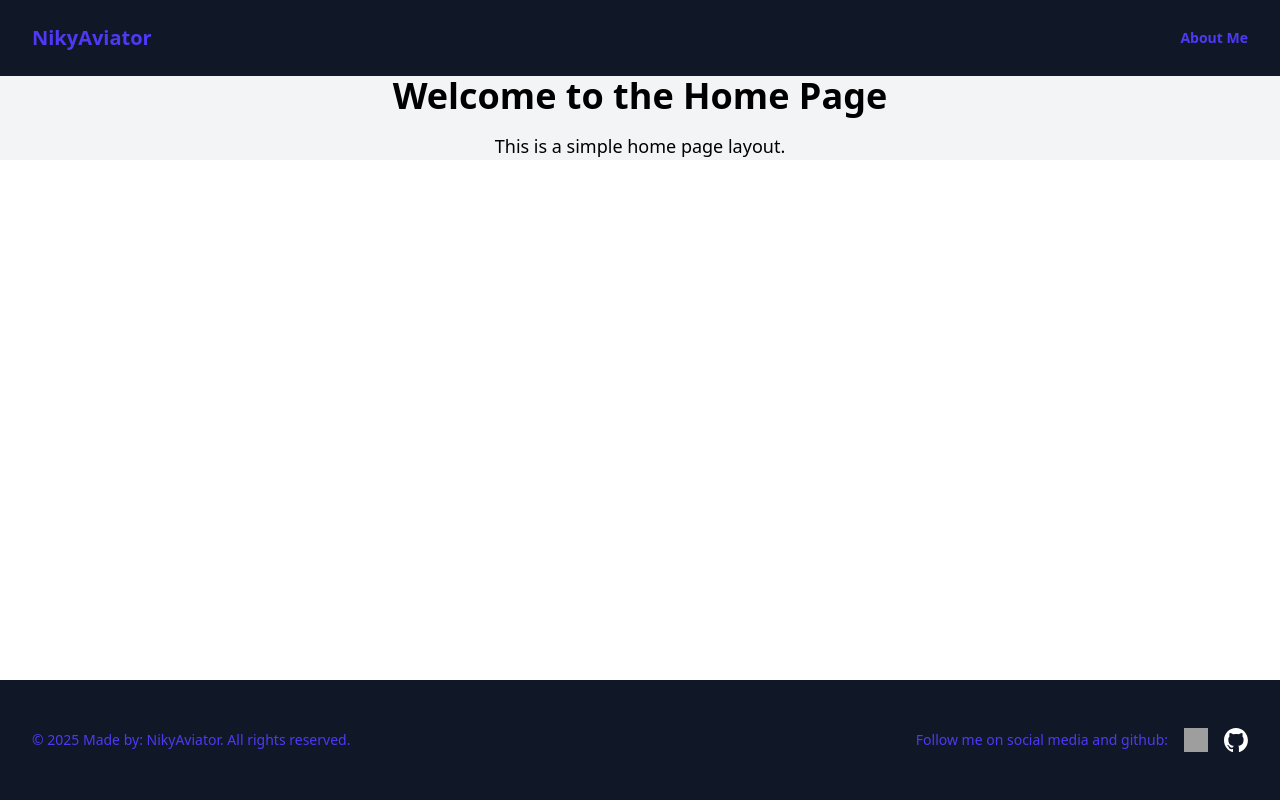
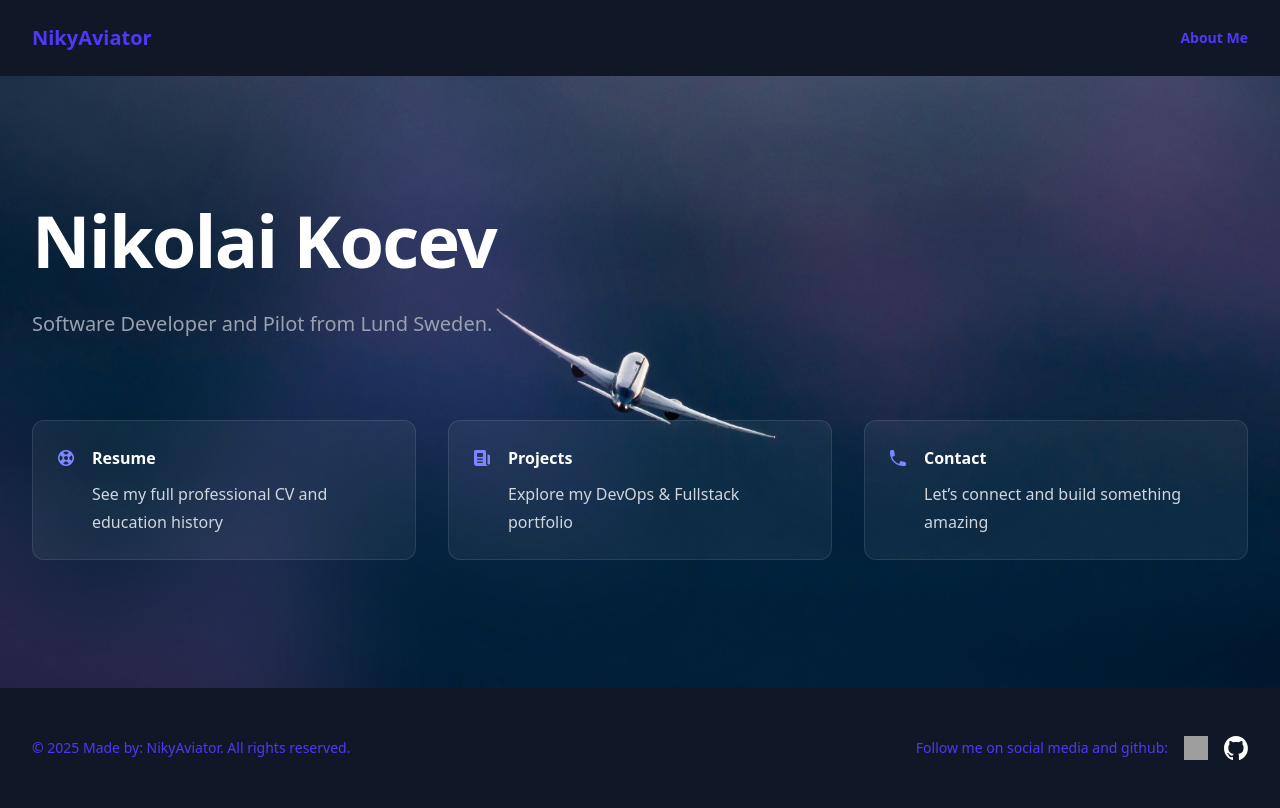
Before and after one commit to NikyAviator/nikolai-kocev-v2, a React (Vite) app in the folder frontend/: page / in a window 1280 px wide. Built offline with nearby package versions, Linux system fonts and the light colour scheme; grey boxes are pictures that could not be loaded.

Commit message:
added the info on landing page instead

```diff
--- a/frontend/src/Components/ui/Card.jsx
+++ b/frontend/src/Components/ui/Card.jsx
@@ -1,3 +1,4 @@
+// eslint-disable-next-line react/prop-types
 const Card = ({ name, description, Icon }) => {
   return (
     <div className='flex gap-x-4 rounded-xl bg-white/5 p-6 ring-1 ring-white/10 ring-inset'>
--- a/frontend/src/Pages/AboutmePage.jsx
+++ b/frontend/src/Pages/AboutmePage.jsx
@@ -1,11 +1,5 @@
-import AboutmeSection from '../Components/sections/AboutmeSection';
-
 const AboutmePage = () => {
-  return (
-    <div>
-      <AboutmeSection />
-    </div>
-  );
+  return <div>ABOUT ME PAGE</div>;
 };
 
 export default AboutmePage;
--- a/frontend/src/Pages/HomePage.jsx
+++ b/frontend/src/Pages/HomePage.jsx
@@ -1,10 +1,9 @@
+import AboutmeSection from '../Components/sections/AboutmeSection';
+
 const HomePage = () => {
   return (
     <div>
-      <main className='flex flex-col items-center justify-center bg-gray-100'>
-        <h1 className='text-4xl font-bold mb-4'>Welcome to the Home Page</h1>
-        <p className='text-lg'>This is a simple home page layout.</p>
-      </main>
+      <AboutmeSection />
     </div>
   );
 };
```
Also changed, not shown: 1 other file (tests, documents, lock files or other folders).
